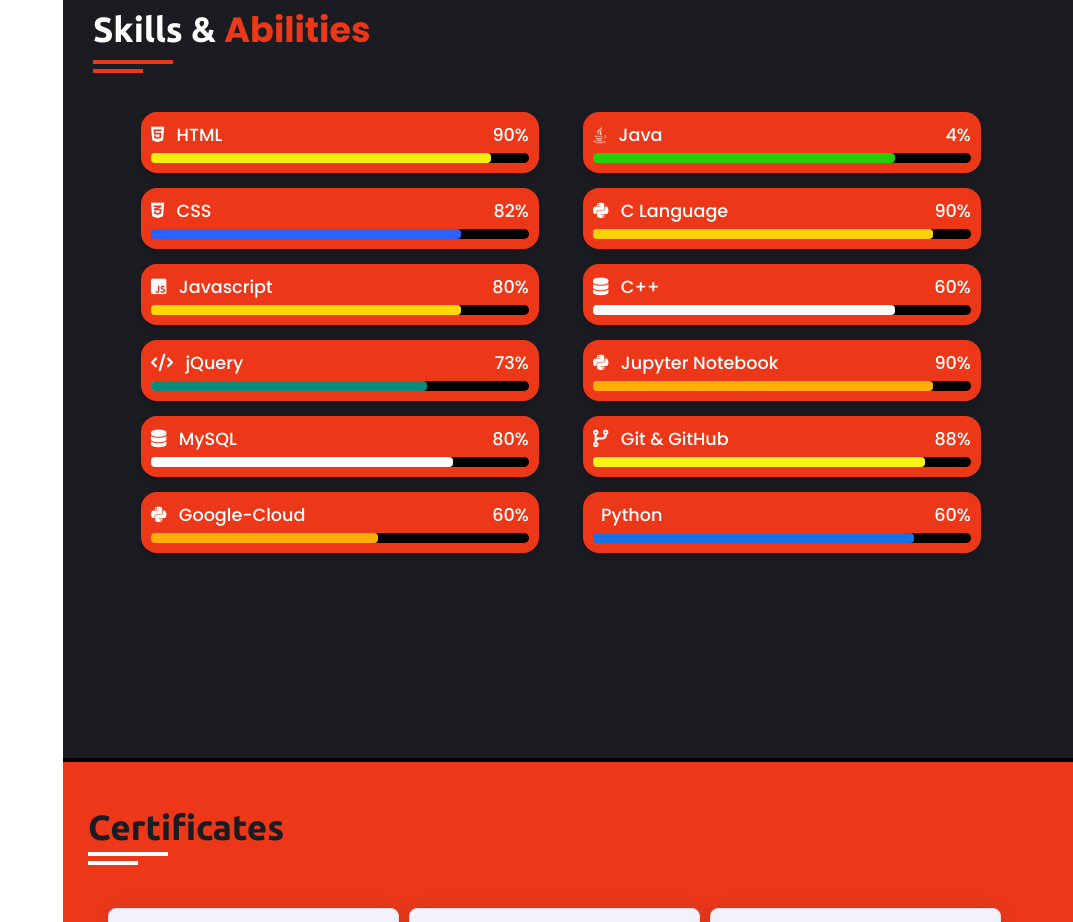
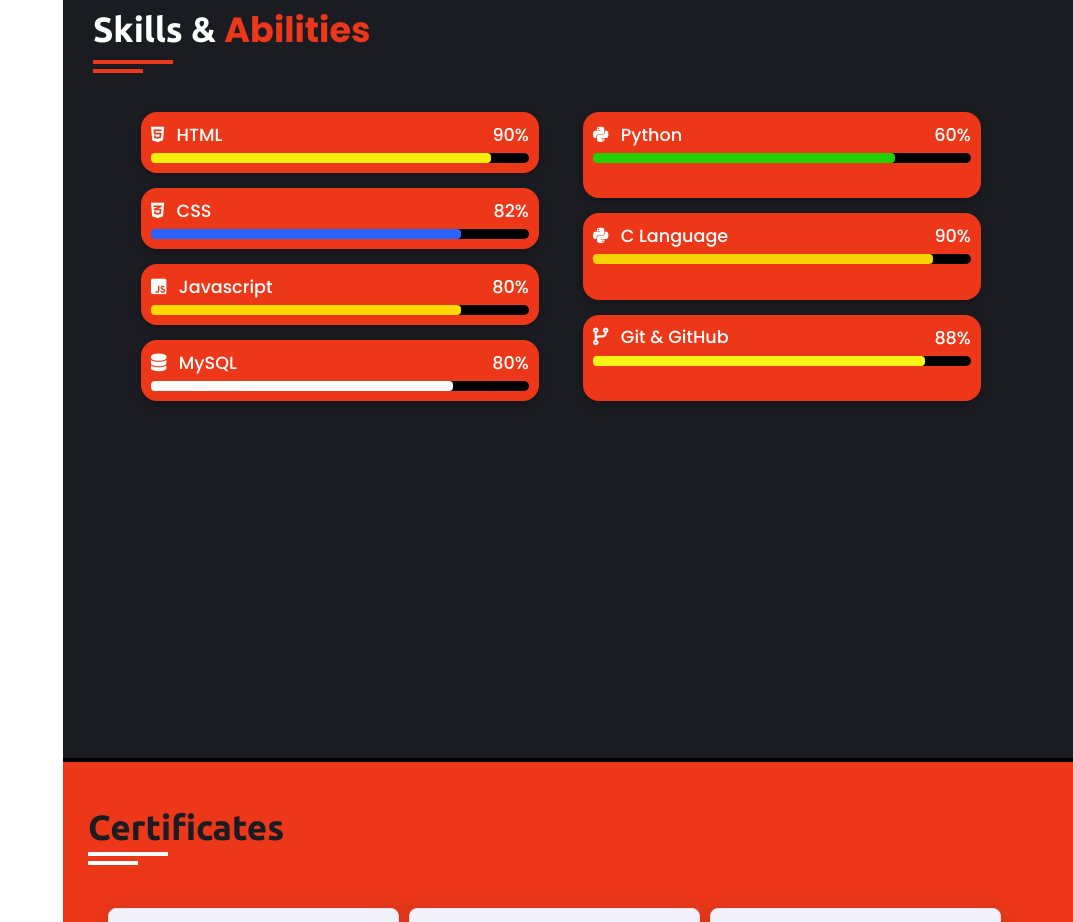
Before and after one commit to rohitgupta9/myportfolio.github.io, a plain HTML site: page index.html in a window 1280 px wide. Shown: the part 2458-3380 px from the top of the page, without its empty margins (207-1280 px from the left). Drawn offline with Linux system fonts and the light colour scheme; a web font is replaced by a local one.

Commit message:
Update index.html

```diff
--- a/index.html
+++ b/index.html
@@ -332,7 +332,7 @@
                             <div class="line4 javascript"></div>
                           </div>
 
-                          <div class="bar">
+                          <!-- <div class="bar">
                             <div class="info">
                               <i class="fas fa-code">
                               <span>jQuery</span></i>
@@ -340,7 +340,7 @@
                             </div>
                             <div class="line4 jquery"></div>
                           </div>
-
+                                 -->
 
 
                           <div class="bar">
@@ -352,14 +352,14 @@
                             <div class="line4 mysql"></div>
                           </div>
 
-                          <div class="bar">
+                          <!-- <div class="bar">
                             <div class="info">
                               <i class="fab fa-python">
                               <span>Google-Cloud</span></i>
                               <span>60%</span>
                             </div>
                             <div class="line4 g-cloud"></div>
-                          </div>
+                          </div> -->
 
 
                       </div>
@@ -367,9 +367,9 @@
                       <div class="col">
                         <div class="bar">
                             <div class="info">
-                              <i class="fab fa-java">
-                              <span>Java</span></i>
-                              <span>4%</span>
+                              <i class="fab fa-python">
+                              <span>Python</span></i>
+                              <span>60%</span>
                             </div>
                             <div class="line4 java"></div>
                           </div>
@@ -383,23 +383,23 @@
                             <div class="line4 python"></div>
                           </div>
 
-                          <div class="bar">
+                          <!-- <div class="bar">
                             <div class="info">
                               <i class="fas fa-database">
                               <span>C++</span></i>
                               <span>60%</span>
                             </div>
                             <div class="line4 mysql"></div>
-                          </div>
+                          </div> -->
 
-                          <div class="bar">
+                          <!-- <div class="bar">
                             <div class="info">
                               <i class="fab fa-python">
                               <span>Jupyter Notebook</span></i>
                               <span>90%</span>
                             </div>
                             <div class="line4 firebase"></div>
-                          </div>
+                          </div> -->
 
 
 
@@ -412,14 +412,14 @@
                             <div class="line4 vcs"></div>
                           </div>
 
-                          <div class="bar">
+                          <!-- <div class="bar">
                             <div class="info">
                               <i class="fab fa-">
                               <span>Python</span></i>
                               <span>60%</span>
                             </div>
                             <div class="line4 cms"></div>
-                          </div>
+                          </div> -->
 
 
 
```
